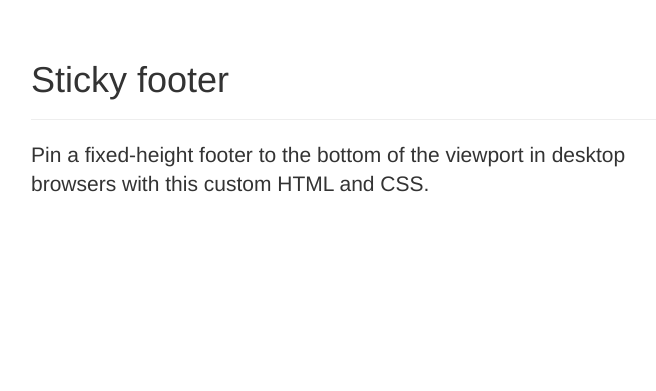
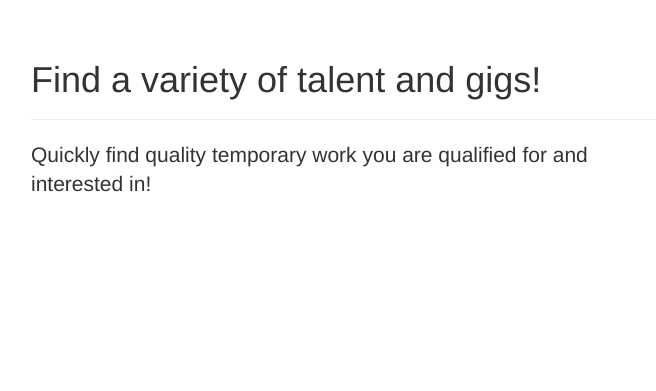
Before and after one commit to KST123ABC/freelancr, a Django app: page /freelancr/dashboard/ in a window 1280 px wide. Shown: the part 52-443 px from the top of the page, without its empty margins (284-940 px from the left). Run offline with Django 3.2, Linux system fonts and the light colour scheme; some libraries are stand-ins or nearby versions.

Commit message:
change index html <p> and title

```diff
--- a/freelancr/freelancerapp/templates/freelancerapp/index.html
+++ b/freelancr/freelancerapp/templates/freelancerapp/index.html
@@ -94,9 +94,9 @@
       	<!-- Begin page content -->
       		<div class="container">
         		<div class="page-header">
-          			<h1>Sticky footer</h1>
+          			<h1>Find a variety of talent and gigs!</h1>
         		</div>
-        		<p class="lead">Pin a fixed-height footer to the bottom of the viewport in desktop browsers with this custom HTML and CSS.</p>
+        		<p class="lead">Quickly find quality temporary work you are qualified for and interested in!</p>
       		</div>
 
 		<div id="push"></div>
```
